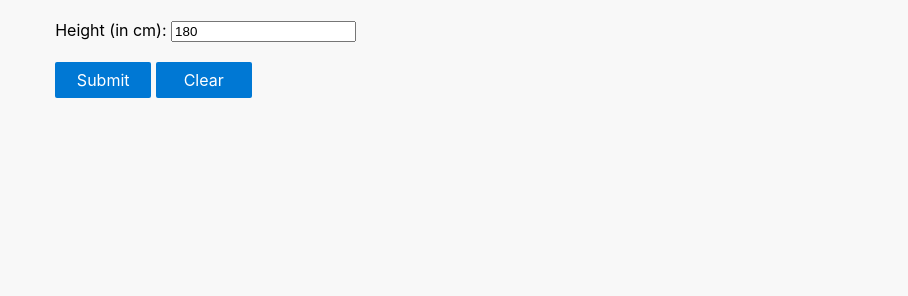
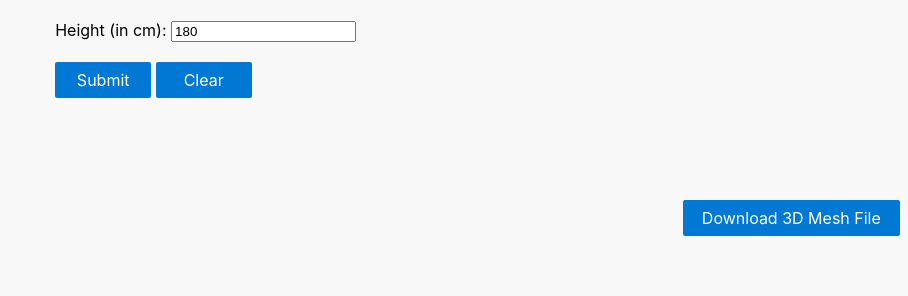
Before and after one commit to Turing311/BodyMeasure, a Flask app: page / in a window 1280 px wide. Shown: the part 504-800 px from the top of the page, without its empty margins (372-1280 px from the left). Run offline with Flask 2, Linux system fonts and the light colour scheme; parts of the project's set-up code (start-up, migrations or seed data) failed here and were passed over; some libraries are stand-ins or nearby versions.

Commit message:
download mesh

```diff
--- a/static/main.js
+++ b/static/main.js
@@ -132,6 +132,7 @@ function displayImage(image, id) {
   show(display);
 }
 
+var obj_content = ''
 function displayResult(data) {
   // display the result
   // imageDisplay.classList.remove("loading");
@@ -139,7 +140,32 @@ function displayResult(data) {
   predResult.innerHTML = data.result;
   show(predResult);
   clearScene()
+  obj_content = data.obj
   showOBJ(data.obj)
+}
+
+function download(data, filename, type) {
+    var file = new Blob([data], {type: type});
+    if (window.navigator.msSaveOrOpenBlob) // IE10+
+        window.navigator.msSaveOrOpenBlob(file, filename);
+    else { // Others
+        var a = document.createElement("a"),
+                url = URL.createObjectURL(file);
+        a.href = url;
+        a.download = filename;
+        document.body.appendChild(a);
+        a.click();
+        setTimeout(function() {
+            document.body.removeChild(a);
+            window.URL.revokeObjectURL(url);
+        }, 0);
+    }
+}
+
+function downloadObj() {
+  if(obj_content != '') {
+    download(obj_content, 'mesh.obj', 'text/plain');
+  }
 }
 
 function hide(el) {
--- a/templates/index.html
+++ b/templates/index.html
@@ -28,6 +28,7 @@
     <div id="pred-result" class="hidden"></div>
   </div>
 </div>
+<input type="button" value="Download 3D Mesh File" class="button" onclick="downloadObj();" style="float: right;"/>
 <div id="container"></div>
 
 {% endblock %}
```
